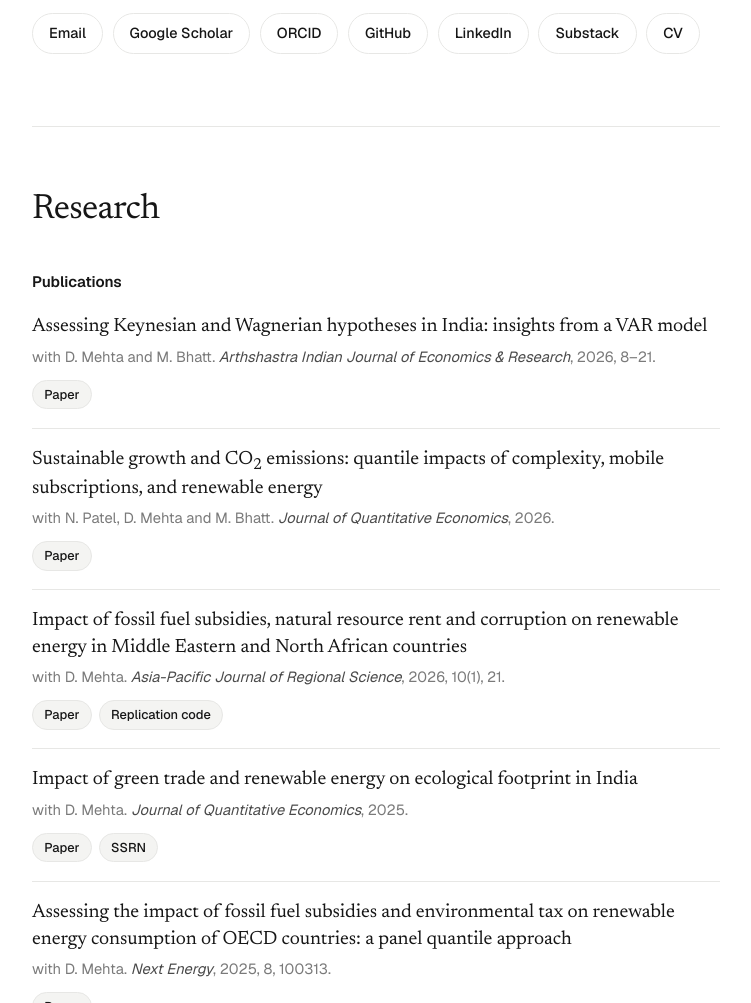
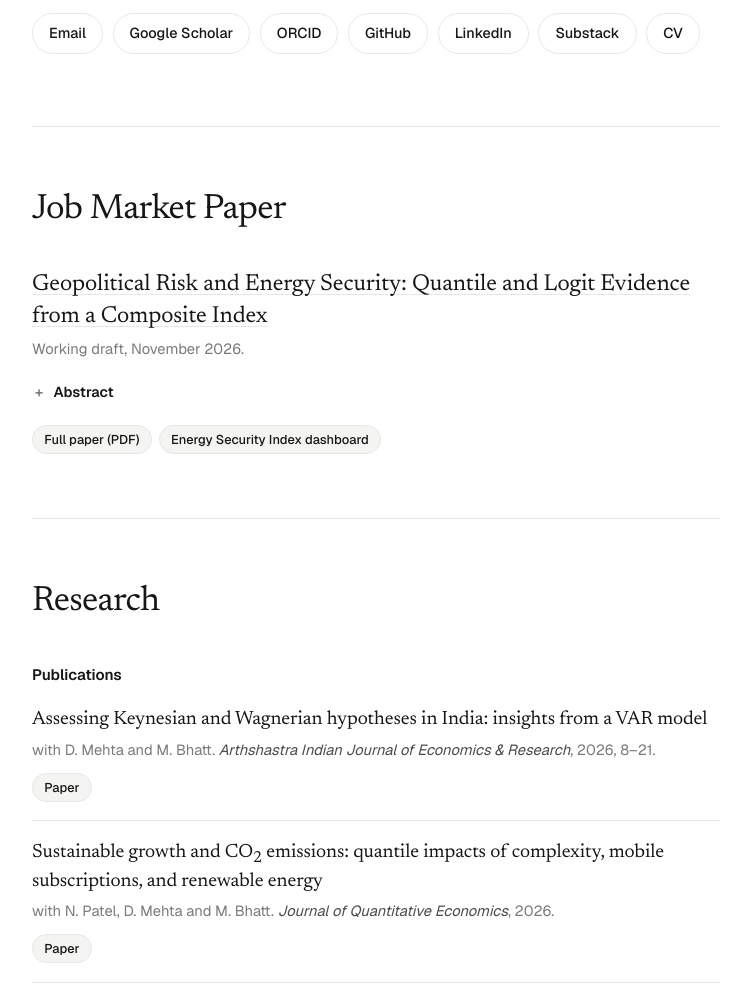
Before and after one commit to Priyanshu-econ/Priyanshu-econ.github.io, a plain HTML site: page index.html in a window 1280 px wide. Shown: the part 780-1783 px from the top of the page, without its empty margins (264-1015 px from the left). Drawn offline with nearby package versions, Linux system fonts and the light colour scheme.

Commit message:
Add a Job Market Paper section with abstract, PDF and dashboard link
Co-Authored-By: Claude Opus 5.5 <noreply@anthropic.com>
Claude-Session: https://claude.ai/code/session_01P1vHU4cVVRnVV6ehGF1Th5

```diff
--- a/index.html
+++ b/index.html
@@ -35,6 +35,7 @@
     <a class="brand" href="#top">Priyanshu Chavda</a>
     <nav class="nav-links" aria-label="Sections">
       <a href="#about">About</a>
+      <a href="#jmp">JMP</a>
       <a href="#research">Research</a>
       <a href="#teaching">Teaching</a>
       <a href="files/Priyanshu_Chavda_CV.pdf">CV</a>
@@ -65,6 +66,17 @@
       <li><a href="https://substack.com/@priyanshuchavda">Substack</a></li>
       <li><a href="files/Priyanshu_Chavda_CV.pdf">CV</a></li>
     </ul>
+  </section>
+
+  <section id="jmp">
+    <h2>Job Market Paper</h2>
+    <p class="title jmp-title"><a href="https://priyanshu-econ.github.io/Energy-Security-Index/downloads/Chavda_2026_Geopolitical_Risk_and_Energy_Security.pdf">Geopolitical Risk and Energy Security: Quantile and Logit Evidence from a Composite Index</a></p>
+    <p class="meta">Working draft, November 2026.</p>
+    <details class="abstract">
+      <summary>Abstract</summary>
+      <p>Energy security has re-emerged as a central policy concern amid recurring geopolitical shocks, decarbonisation commitments and rapid technological change. This paper examines how geopolitical risk, financial development, green trade and technological innovation shape energy security across economies with different levels of security. I construct a multidimensional Energy Security Index (ESI) based on the Availability, Accessibility, Affordability and Acceptability (4-A) framework for 40 economies over 2000–2024. Using Method of Moments Quantile Regression and IV-GMM as baseline estimators, I find that geopolitical risk, measured as deviations from each country’s own average level, lowers energy security, and that its effect is largest among the least secure economies and fades at the top of the distribution. Financial development and technological innovation raise energy security with diminishing returns, and green trade helps only at the lower end. A logit model of high- versus low-security regimes confirms financial development and innovation as the main drivers of high security, with a one-point increase in R&amp;D expenditure raising the odds by about 129%. The results call for policies differentiated by a country’s position in the energy security distribution.</p>
+    </details>
+    <p class="links"><a href="https://priyanshu-econ.github.io/Energy-Security-Index/downloads/Chavda_2026_Geopolitical_Risk_and_Energy_Security.pdf">Full paper (PDF)</a><a href="https://priyanshu-econ.github.io/Energy-Security-Index/">Energy Security Index dashboard</a></p>
   </section>
 
   <section id="research">
--- a/style.css
+++ b/style.css
@@ -138,6 +138,20 @@ h2 + h3, .note + .entries, .cols h3 { margin-top: 0; }
 }
 .links a:hover { border-color: var(--text); }
 
+/* Job market paper */
+.jmp-title { font-size: 1.45rem; max-width: 34em; }
+.abstract { margin: 1.1rem 0 0; max-width: 42em; }
+.abstract summary {
+  cursor: pointer; display: inline-flex; align-items: center; gap: .45rem;
+  font-size: .9rem; font-weight: 600; list-style: none;
+}
+.abstract summary::-webkit-details-marker { display: none; }
+.abstract summary::before { content: "+"; display: inline-block; width: 1em; text-align: center; color: var(--muted); }
+.abstract[open] summary::before { content: "\2212"; }
+.abstract summary:hover { text-decoration: underline; }
+.abstract p { margin: .75rem 0 0; color: var(--soft); line-height: 1.65; }
+#jmp .links { margin-top: 1.25rem; }
+
 .dated > li { display: grid; grid-template-columns: 5.5rem 1fr; gap: 1rem; }
 .date { color: var(--muted); font-size: .88rem; padding-top: .2rem; font-variant-numeric: tabular-nums; }
 .tight > li { padding: .8rem 0; }
```
